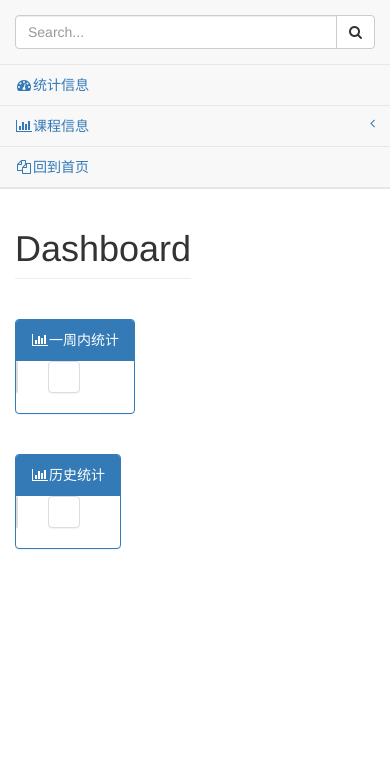
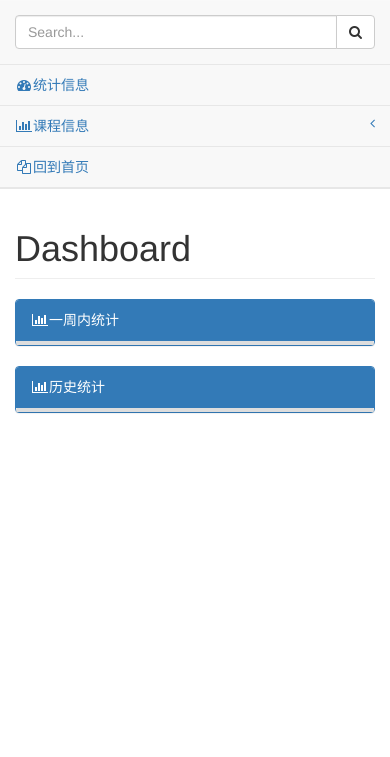
Before and after one commit to deljuven/Guozijian, a Flask app: template guozijian/templates/index.html in a window 390 px wide. Shown: the part 101-858 px from the top of the page. Run offline with Flask 2, Linux system fonts and the light colour scheme; the template is opened without the code that fills it, so the values that code supplies are empty; parts of the project's set-up code (start-up, migrations or seed data) failed here and were passed over; some libraries are stand-ins or nearby versions.

Commit message:
fix: css bug for mobile

```diff
--- a/guozijian/static/css/guozijian.css
+++ b/guozijian/static/css/guozijian.css
@@ -13,7 +13,6 @@
     display: -webkit-flex;
     display: -ms-flexbox;
     display: flex;
-    margin-bottom: 20px;
 }
 
 .panel-eq-height {
--- a/guozijian/static/css/sb-admin-2.css
+++ b/guozijian/static/css/sb-admin-2.css
@@ -65,7 +65,6 @@
 }
 .navbar-top-links .dropdown-user {
   right: 0;
-  left: auto;
 }
 .sidebar .sidebar-nav.navbar-collapse {
   padding-left: 0;
--- a/guozijian/static/js/index.js
+++ b/guozijian/static/js/index.js
@@ -3,6 +3,9 @@
         if (data.data.length > 0) {
             renderBar(data.data, 'morris-bar-chart');
             reanderArea(data.data, 'morris-area-chart');
+            var max_height = Math.max($("#morris-bar-chart").height(), $("#morris-area-chart").height());
+            $("#morris-bar-chart").height(max_height);
+            $("#morris-area-chart").height(max_height);
         } else {
             $('#last_week').hide();
         }
@@ -12,6 +15,11 @@
         if (data.data.length > 0) {
             renderBar(data.data, 'history-bar-chart');
             reanderArea(data.data, 'history-area-chart');
+            var max_height = Math.max($("#history-bar-chart").height(), $("#history-area-chart").height());
+            $("#history-bar-chart").height(max_height);
+            $("#history-area-chart").height(max_height);
+        } else {
+            $('#history').val("No Content");
         }
     });
 }
--- a/guozijian/templates/blank.html
+++ b/guozijian/templates/blank.html
@@ -371,7 +371,7 @@
         <div id="page-wrapper">
             <div class="container-fluid">
                 <div class="row">
-                    <div class="col-lg-12">
+                    <div class="col-lg-12 col-md-12 col-xs-12">
                         <h1 class="page-header">Blank</h1>
                     </div>
                     <!-- /.col-lg-12 -->
--- a/guozijian/templates/class_list.html
+++ b/guozijian/templates/class_list.html
@@ -9,14 +9,14 @@
 
 {% block page_content %}
 <div class="row">
-    <div class="col-lg-12 col-md-12">
+    <div class="col-lg-12 col-md-12 col-xs-12">
         <div class="panel panel-primary">
             <div class="panel-heading">
                 <i class="fa fa-bar-chart-o fa-fw"></i> 课程列表
             </div>
             <div class="panel-body">
                 <div class="table-responsive">
-                    <table id="table" class="table table-bordered table-hover table-striped" data-toggle="table"
+                    <table id="table" class="table table-responsive table-bordered table-hover table-striped" data-toggle="table"
                            data-search="true" data-striped="true" data-page-size="10" data-page-list="[10]"
                            data-side-pagination="server" data-ajax="loadClass" data-pagination="true">
                         <thead>
--- a/guozijian/templates/index.html
+++ b/guozijian/templates/index.html
@@ -13,14 +13,14 @@
 
 {% block page_content %}
 <div class="row row-eq-height">
-    <div class="col-lg-10">
+    <div class="col-lg-10 col-md-10 col-xs-12">
         <h1 class="page-header">Dashboard</h1>
     </div>
     <!-- /.col-lg-12 -->
 </div>
 
 <div class="row row-eq-height" id="last_week">
-    <div class="col-lg-12 col-md-12">
+    <div class="col-lg-12 col-md-12 col-xs-12">
         <div class="panel panel-primary">
             <div class="panel-heading">
                 <i class="fa fa-bar-chart-o fa-fw"></i>一周内统计
@@ -28,20 +28,16 @@
                 </div>
             </div>
             <!-- /.panel-heading -->
-            <div class="row row-eq-height">
-                <div class="col-lg-6 col-md-6">
+            <div class="row">
+                <div class="col-lg-6 col-md-6 col-xs-12">
                     <div class="panel panel-default panel-eq-height">
                         <div id="morris-bar-chart"></div>
                     </div>
                     <!-- /.panel -->
                 </div>
-                <div class="col-lg-6">
+                <div class="col-lg-6 col-md-6 col-xs-12">
                     <div class="panel panel-default panel-eq-height">
-                        <!-- /.panel-heading -->
-                        <div class="panel-body">
-                            <div id="morris-area-chart"></div>
-                        </div>
-                        <!-- /.panel-body -->
+                        <div id="morris-area-chart"></div>
                     </div>
                 </div>
             </div>
@@ -51,8 +47,8 @@
     <!-- /.col-lg-4 (nested) -->
 </div>
 
-<div class="row row-eq-height">
-    <div class="col-lg-12 col-md-12">
+<div class="row row-eq-height" id="history">
+    <div class="col-lg-12 col-md-12 col-xs-12">
         <div class="panel panel-primary">
             <div class="panel-heading">
                 <i class="fa fa-bar-chart-o fa-fw"></i>历史统计
@@ -60,19 +56,17 @@
                 </div>
             </div>
             <!-- /.panel-heading -->
-            <div class="row row-eq-height">
-                <div class="col-lg-6 col-md-6">
+            <div class="row">
+                <div class="col-lg-6 col-md-6 col-xs-12">
                     <div class="panel panel-default panel-eq-height">
                         <div id="history-bar-chart"></div>
                     </div>
                     <!-- /.panel -->
                 </div>
-                <div class="col-lg-6">
+                <div class="col-lg-6 col-md-6 col-xs-12">
                     <div class="panel panel-default panel-eq-height">
                         <!-- /.panel-heading -->
-                        <div class="panel-body">
-                            <div id="history-area-chart"></div>
-                        </div>
+                        <div id="history-area-chart"></div>
                         <!-- /.panel-body -->
                     </div>
                 </div>
--- a/guozijian/templates/login.html
+++ b/guozijian/templates/login.html
@@ -26,7 +26,7 @@
 {% block content %}
 <div class="container">
     <div class="row">
-        <div class="col-md-4 col-md-offset-4">
+        <div class="col-md-4 col-md-offset-4 col-xs-12">
             <div class="login-panel panel panel-default">
                 <div class="panel-heading">
                     <h3 class="panel-title">Please Sign In</h3>
--- a/guozijian/templates/register.html
+++ b/guozijian/templates/register.html
@@ -26,7 +26,7 @@
 {% block content %}
 <div class="container">
     <div class="row">
-        <div class="col-md-4 col-md-offset-4">
+        <div class="col-md-4 col-md-offset-4 col-xs-12">
             <div class="login-panel panel panel-default">
                 <div class="panel-heading">
                     <h3 class="panel-title">Please Register</h3>
```
Also changed, not shown: guozijian/static/js/guozijian.js (+13 -2 lines), guozijian/templates/class_modifier.html (+4 -4 lines), guozijian/templates/statistic.html (+13 -13 lines), guozijian/static/css/sb-admin-2.min.css.
